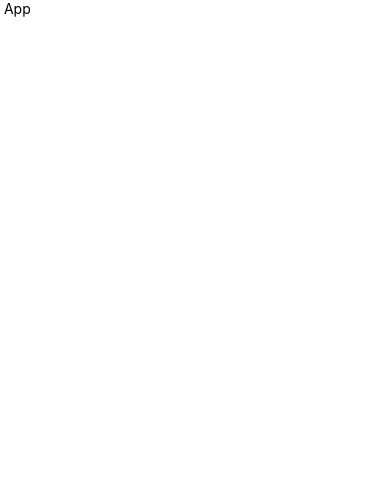
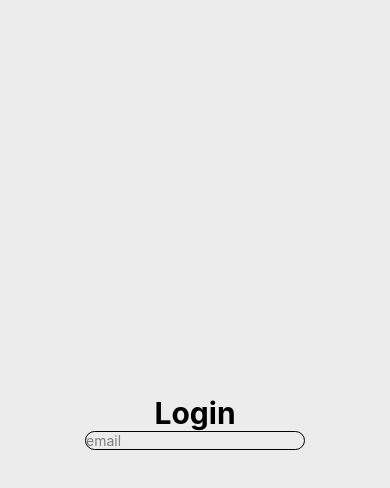
Before and after one commit to aahilalwani25/NextGen-FileShare, a React Native app: screen /login in a window 390 px wide. Shown: the top 488 px of the page. Built offline with nearby package versions, Linux system fonts and the light colour scheme.

Commit message:
added login and start screens

```diff
--- a/App.js
+++ b/App.js
@@ -1,5 +1,6 @@
 import React, { Component } from 'react';
 import { View, Text } from 'react-native';
+import StackNavigator from './Navigations/StackNavigator';
 
 class App extends Component {
   constructor(props) {
@@ -10,9 +11,7 @@ class App extends Component {
 
   render() {
     return (
-      <View>
-        <Text> App </Text>
-      </View>
+      <StackNavigator/>
     );
   }
 }
--- /dev/null
+++ b/Navigations/StackNavigator.js
@@ -0,0 +1,27 @@
+import {createStackNavigator} from '@react-navigation/stack';
+import {NavigationContainer} from '@react-navigation/native';
+import LoginScreen from '../Screens/LoginScreen';
+import { Component } from 'react';
+import StartScreen from '../Screens/StartScreen';
+
+const Stack= createStackNavigator();
+
+class StackNavigator extends Component {
+
+  render() {
+    return (
+      <NavigationContainer>
+        <Stack.Navigator>
+          <Stack.Group screenOptions={{
+            headerShown:false,
+          }}>
+            <Stack.Screen name='start' component={StartScreen}/>
+            <Stack.Screen name='login' component={LoginScreen}/>
+          </Stack.Group>
+        </Stack.Navigator>
+      </NavigationContainer>
+    );
+  }
+}
+
+export default StackNavigator;
--- /dev/null
+++ b/Screens/LoginScreen.js
@@ -0,0 +1,25 @@
+import React, { Component } from 'react';
+import { View, Text } from 'react-native';
+import { styles } from '../global/styles/styles';
+import Heading from '../global/components/Heading';
+import Input from '../global/components/Input';
+
+class LoginScreen extends Component {
+  constructor(props) {
+    super(props);
+    this.state = {
+    };
+  }
+
+  render() {
+    return (
+      <View
+        style={[styles.screenColorLight, styles.container, styles.centerItems]}>
+        <Heading>Login</Heading>
+        <Input placeholder='email'/>
+      </View>
+    );
+  }
+}
+
+export default LoginScreen;
--- /dev/null
+++ b/Screens/StartScreen.js
@@ -0,0 +1,34 @@
+import React, {Component} from 'react';
+import {View, Text} from 'react-native';
+import {styles} from '../global/styles/styles';
+import Heading from '../global/components/Heading';
+import PrimaryButton from '../global/components/Buttons/PrimaryButton';
+
+class StartScreen extends Component {
+  constructor(props) {
+    super(props);
+    this.state = {};
+  }
+
+  render() {
+    return (
+      <View
+        style={[styles.screenColorLight, styles.container, styles.centerItems]}>
+        <View style={[styles.centerItems,{flex: 0.7}]}>
+          <Heading>NextGen - File Share</Heading>
+          <Text style={[styles.textBlack, styles.normalText]}>
+            A seamless File Sharing Platform
+          </Text>
+        </View>
+
+        <View style={[styles.centerItems,{flex: 0.3}]}>
+          <PrimaryButton onPress={()=>this.props.navigation.navigate('login')}>
+            Get Started
+          </PrimaryButton>
+        </View>
+      </View>
+    );
+  }
+}
+
+export default StartScreen;
--- /dev/null
+++ b/global/components/Buttons/PrimaryButton.js
@@ -0,0 +1,21 @@
+import React, { Component } from 'react';
+import { View, Text, TouchableOpacity } from 'react-native';
+import { styles } from '../../styles/styles';
+
+class PrimaryButton extends Component {
+  constructor(props) {
+    super(props);
+    this.state = {
+    };
+  }
+
+  render() {
+    return (
+      <TouchableOpacity style={[styles.primaryButton]} onPress={this.props.onPress}>
+        <Text style={[styles.textBlack, styles.normalText]}>{this.props.children}</Text>
+      </TouchableOpacity>
+    );
+  }
+}
+
+export default PrimaryButton;
--- /dev/null
+++ b/global/components/Heading.js
@@ -0,0 +1,19 @@
+import React, {Component} from 'react';
+import {View, Text} from 'react-native';
+import {styles} from '../styles/styles';
+
+class Heading extends Component {
+  constructor(props) {
+    super(props);
+  }
+
+  render() {
+    return (
+      <Text style={[styles.textBlack, styles.heading]}>
+        {this.props.children}
+      </Text>
+    );
+  }
+}
+
+export default Heading;
--- /dev/null
+++ b/global/components/Input.js
@@ -0,0 +1,22 @@
+import React, { Component } from 'react';
+import { View, Text, TextInput } from 'react-native';
+
+class Input extends Component {
+  constructor(props) {
+    super(props);
+    this.state = {
+    };
+  }
+
+  render() {
+    return (
+      <TextInput
+      style={{borderWidth:1, borderRadius:20}}
+      placeholder={this.props.placeholder}
+      placeholderTextColor={'grey'}
+      />
+    );
+  }
+}
+
+export default Input;
--- /dev/null
+++ b/global/styles/colors.js
@@ -0,0 +1,10 @@
+export const colors={
+    light:{
+        yellow: '#E9E503',
+        white:'#ECECEC'
+    },
+    dark:{
+        black: '#141414',
+        yellow: '#E9E503'
+    }
+}
--- /dev/null
+++ b/global/styles/styles.js
@@ -0,0 +1,48 @@
+import { Dimensions, StyleSheet } from "react-native";
+
+import { colors } from "./colors";
+
+const {width,height}= Dimensions.get('screen');
+
+
+export const styles= StyleSheet.create({
+    screenColorLight:{
+        backgroundColor: colors.light.white,
+    },
+    screenColorBlack:{
+        backgroundColor: colors.dark.black
+    },
+    container:{
+        flex:1,
+        justifyContent:'center',
+        alignItems:'center'
+    },
+    heading:{
+        fontSize:30,
+        fontWeight:'bold'
+    },
+    centerItems:{
+        justifyContent:'center',
+        alignItems:'center'
+    },
+    bottomItems:{
+        justifyContent:'flex-end',
+        alignItems:'center'
+    },
+    textBlack:{
+        color:'black'
+    },
+    normalText:{
+        fontSize:20
+    },
+    primaryButton:{
+        backgroundColor:colors.light.yellow,
+        width: width*0.5,
+        height: height*0.07,
+        justifyContent:'center',
+        alignItems:'center',
+        borderRadius:20,
+        borderWidth:1,
+
+    }
+})
--- a/package.json
+++ b/package.json
@@ -15,6 +15,8 @@
     "@reduxjs/toolkit": "^2.2.3",
     "react": "^18.2.0",
     "react-native": "0.73.6",
+    "react-native-gesture-handler": "^2.16.0",
+    "react-native-responsive-screen": "^1.4.2",
     "react-native-safe-area-context": "^4.9.0",
     "react-native-screens": "^3.30.1",
     "redux": "^5.0.1"
```
Also changed, not shown: 2 other files (tests, documents, lock files or other folders).
